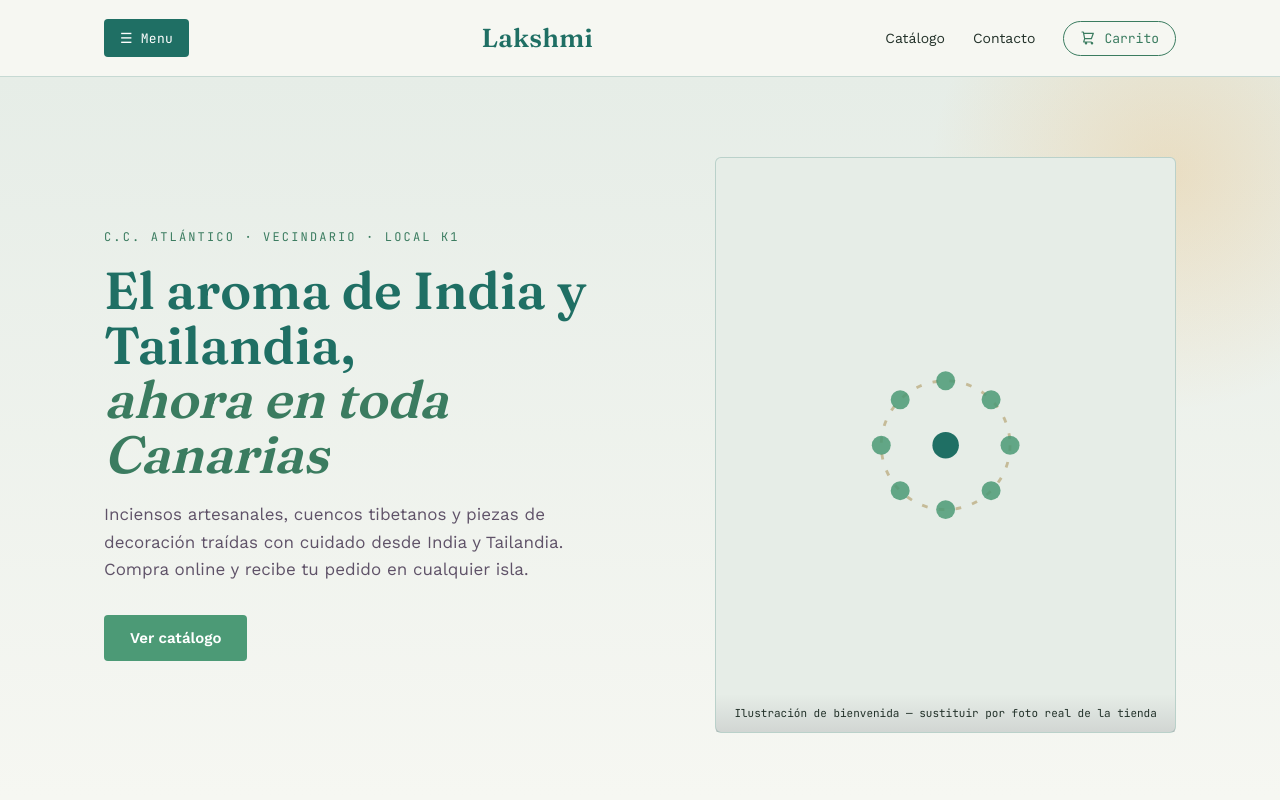
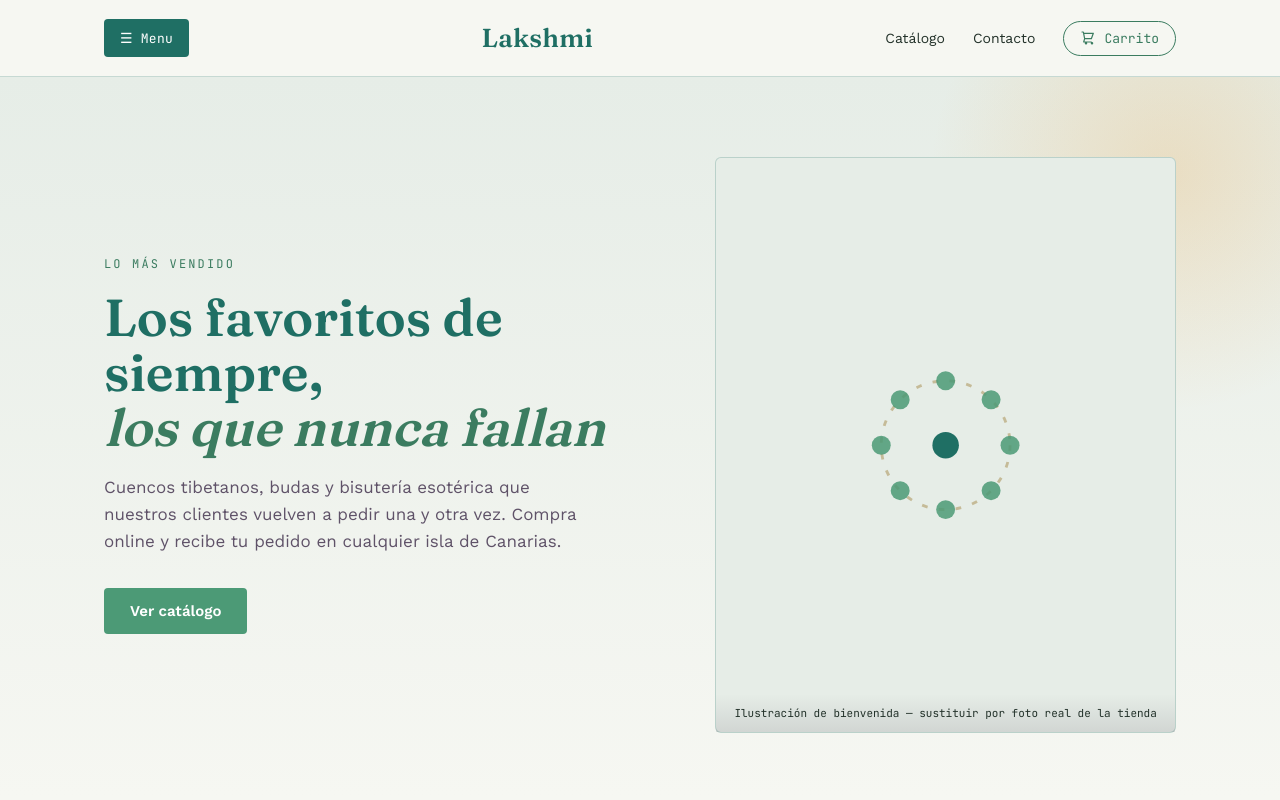
Before and after one commit to gabrielleonperez4-hash/lakshmi-tienda, a Next.js app: page / in a window 1280 px wide. Shown: the top 800 px of the page. Built offline with nearby package versions, Linux system fonts and the light colour scheme.

Commit message:
Titular de portada centrado en lo mas vendido, con mas gancho de venta

```diff
--- a/pages/index.js
+++ b/pages/index.js
@@ -26,15 +26,15 @@ export default function Home() {
       <section className="hero">
         <div className="container hero-inner">
           <div>
-            <span className="eyebrow">C.C. Atlántico · Vecindario · Local K1</span>
+            <span className="eyebrow">Lo más vendido</span>
             <h1>
-              El aroma de India y Tailandia,<br />
-              <em>ahora en toda Canarias</em>
+              Los favoritos de siempre,<br />
+              <em>los que nunca fallan</em>
             </h1>
             <p>
-              Inciensos artesanales, cuencos tibetanos y piezas de decoración
-              traídas con cuidado desde India y Tailandia. Compra online y
-              recibe tu pedido en cualquier isla.
+              Cuencos tibetanos, budas y bisutería esotérica que nuestros
+              clientes vuelven a pedir una y otra vez. Compra online y
+              recibe tu pedido en cualquier isla de Canarias.
             </p>
             <a href="#catalogo" className="btn">
               Ver catálogo
```
